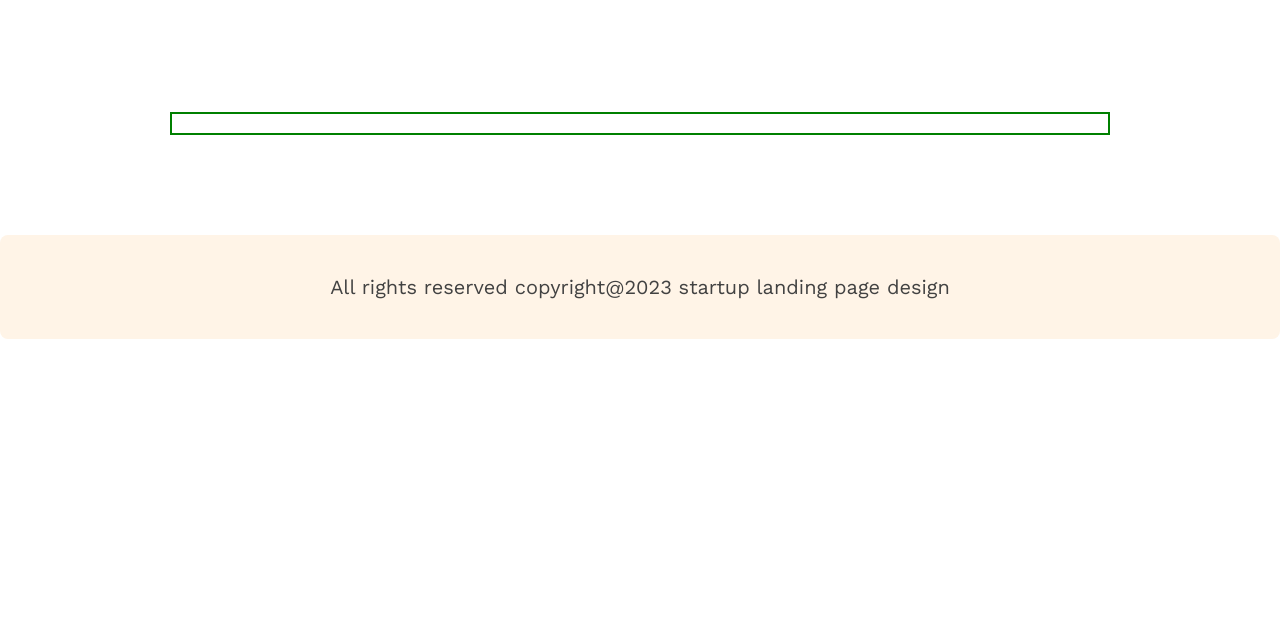
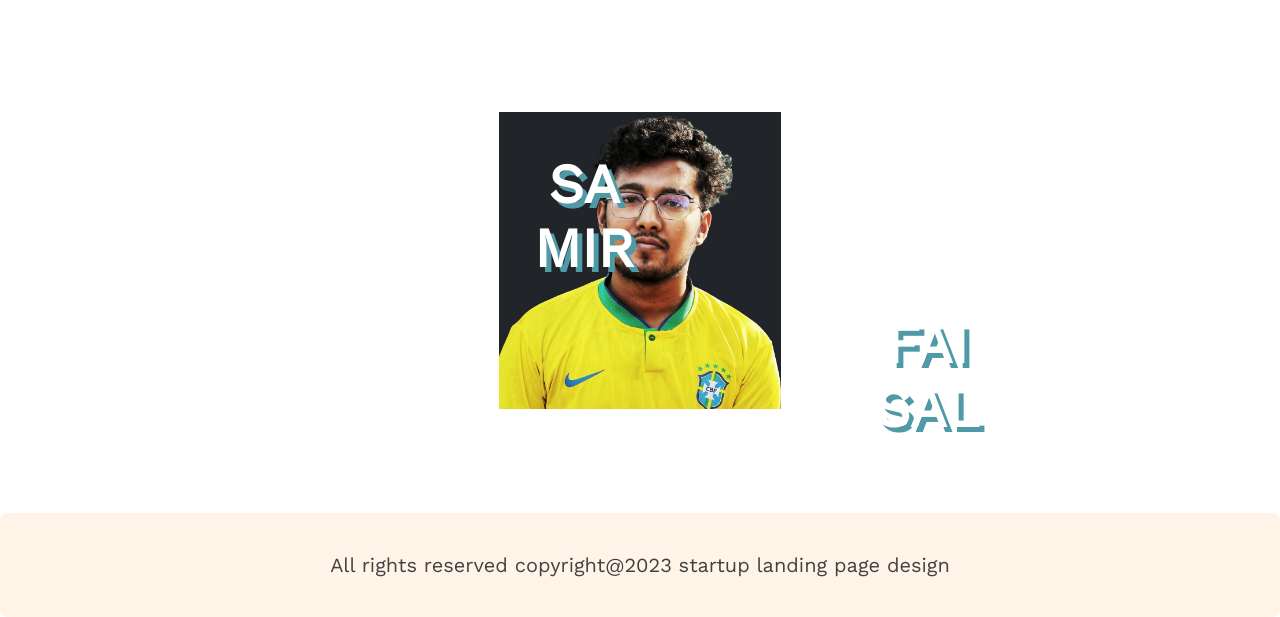
Before and after one commit to Faisal-Samir/architect_website, a plain HTML site: page index.html in a window 1280 px wide. Shown: the part 4177-4794 px from the top of the page. Before the commit the page ends 4516 px from the top, so only its background shows below. Drawn offline with nearby package versions, Linux system fonts and the light colour scheme.

Commit message:
extra part added

```diff
--- a/css/index-style.css
+++ b/css/index-style.css
@@ -322,8 +322,38 @@ body {
 
 .extra-part-container{
     margin: 0 170px;
-    border: 2px solid green;
     margin-bottom: 100px;
+    text-align: center;
+    position: relative;
+}
+.extra-part-image{
+    text-align: center;
+}
+.extra-part-image img{
+    width: 30%;
+    height: 30%;
+}
+
+.extra-design h2{
+    position: absolute;
+    font-size: 55px;
+    font-weight: 900;
+    text-transform: uppercase;
+    top: 40px;
+    left: 364px;
+    color: white;
+    text-shadow: 5px 5px #509aa7
+}
+
+.extra-design-name h2{
+    position: absolute;
+    font-size: 55px;
+    font-weight: 900;
+    text-transform: uppercase;
+    left: 705px;
+    top: 200px;
+    color: white;
+    text-shadow: 5px 5px #509aa7
 }
 
 .footer {
--- a/index.html
+++ b/index.html
@@ -171,7 +171,13 @@
     <article class="article">
         <div class="extra-part-container">
             <div class="extra-part-image">
-                <img src="" alt="">
+                <img src="images/sam.jpg" alt="">
+            </div>
+            <div class="extra-design">
+                <h2>Sa <br> mir</h2>
+            </div>
+            <div class="extra-design-name">
+                <h2>Fai <br> sal</h2>
             </div>
         </div>
     </article>
```
Also changed, not shown: images/sam.jpg (added).
